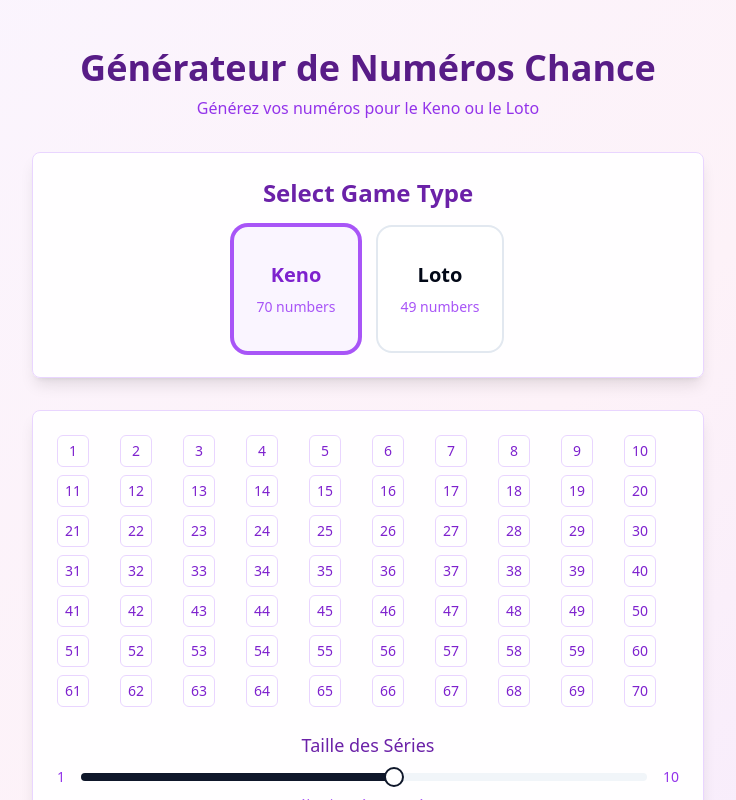
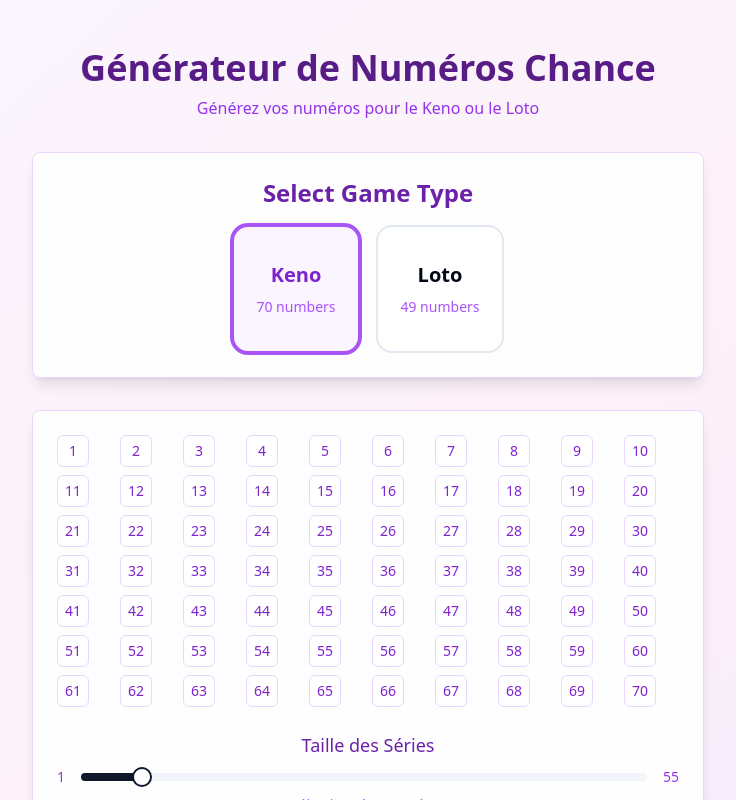
Before and after one commit to Damien1303/keno-loto-generateur-, a React (Vite) app: page / in a window 1280 px wide. Shown: the top 800 px of the page, without its empty margins (272-1008 px from the left). Built offline with nearby package versions, Linux system fonts and the light colour scheme.

Commit message:
Update series size limits
Allow series size selection up to 55 for Keno and 40 for Loto in the NumberGenerator component.
[skip gpt_engineer]

```diff
--- a/src/components/NumberGenerator.tsx
+++ b/src/components/NumberGenerator.tsx
@@ -19,6 +19,7 @@ export const NumberGenerator = ({ gameType, onGenerate }: NumberGeneratorProps)
   const [drawnNumbers, setDrawnNumbers] = useState<number[]>([]);
   const maxNumber = gameType === "keno" ? 70 : 49;
   const maxSelectable = gameType === "keno" ? 60 : 35;
+  const maxSeriesSize = gameType === "keno" ? 55 : 40;
 
   const getNumberButtonClass = (num: number) => {
     if (drawnNumbers.includes(num) && selectedNumbers.includes(num)) {
@@ -126,12 +127,12 @@ export const NumberGenerator = ({ gameType, onGenerate }: NumberGeneratorProps)
               <Slider
                 value={[seriesSize]}
                 onValueChange={(value) => setSeriesSize(value[0])}
-                max={gameType === "keno" ? 10 : 6}
+                max={maxSeriesSize}
                 min={1}
                 step={1}
                 className="flex-1"
               />
-              <span className="text-sm text-purple-600">{gameType === "keno" ? "10" : "6"}</span>
+              <span className="text-sm text-purple-600">{maxSeriesSize}</span>
             </div>
             <p className="text-center text-sm text-purple-500">
               Sélectionné: {seriesSize} numéro{seriesSize > 1 ? "s" : ""}
```
